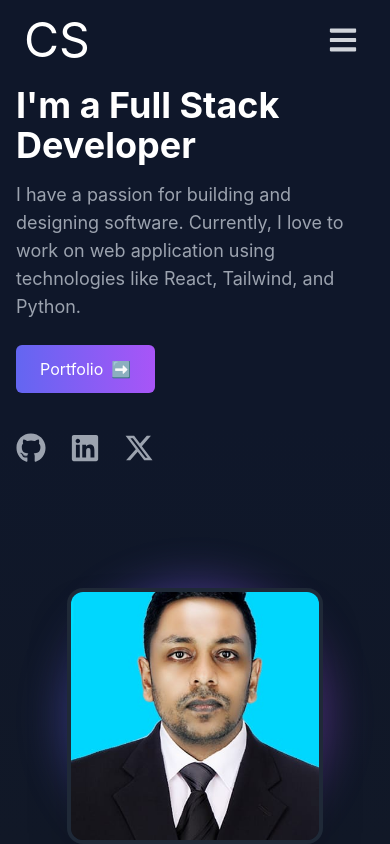
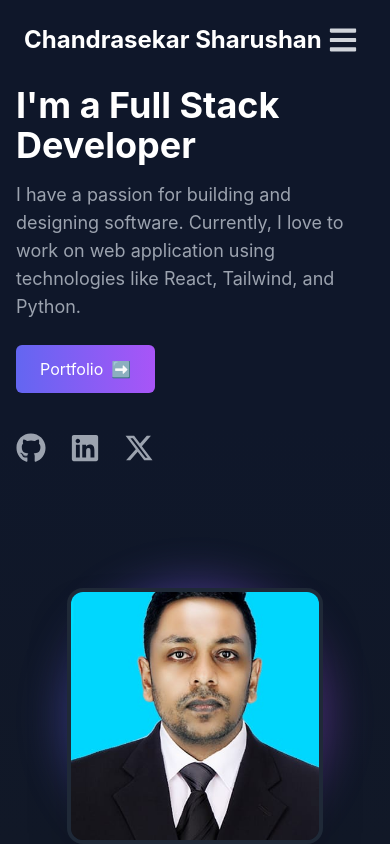
Before and after one commit to sarushanc/react-portfolio, a React (Create React App) app: page / in a window 390 px wide. Shown: the top 844 px of the page. Built offline with nearby package versions, Linux system fonts and the light colour scheme.

Commit message:
feat: implement responsive Navbar component with smooth scroll navigation.

```diff
--- a/src/components/Navbar.js
+++ b/src/components/Navbar.js
@@ -32,9 +32,9 @@ const Navbar = () => {
                 }`}
         >
             <div>
-                <h1 className="text-5xl font-signature ml-2 cursor-pointer hover:text-primary transition-colors duration-300">
+                <h1 className="text-2xl md:text-3xl font-bold ml-2 cursor-pointer hover:text-primary transition-colors duration-300">
                     <Link to="home" smooth duration={500}>
-                        CS
+                        Chandrasekar Sharushan
                     </Link>
                 </h1>
             </div>
```
